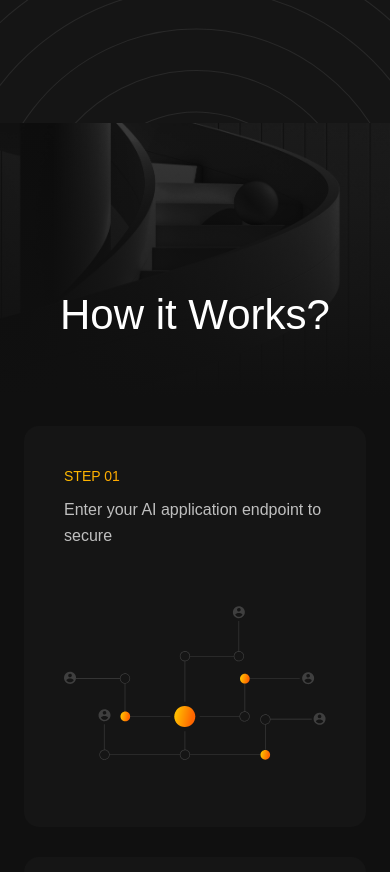
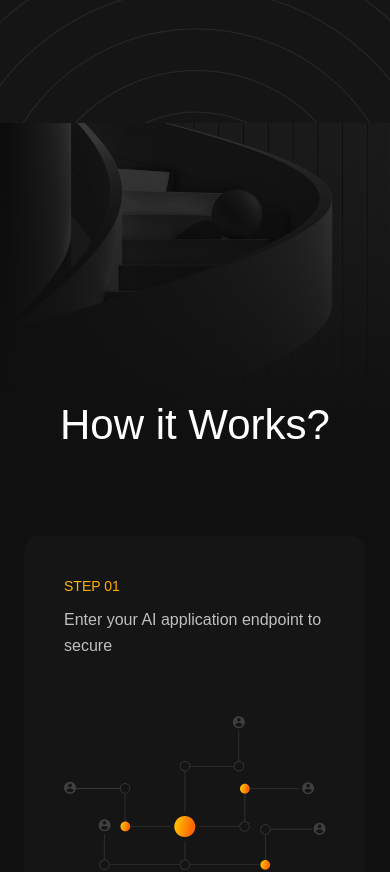
Before and after one commit to Mvishal123/vectorshield, a Next.js app: page / in a window 390 px wide. Shown: the part 3257-4129 px from the top of the page. Built offline with nearby package versions, Linux system fonts and the light colour scheme; a web font is replaced by a local one.

Commit message:
fix: responsiveness and design -how & testimonials

```diff
--- a/src/components/how.tsx
+++ b/src/components/how.tsx
@@ -37,7 +37,7 @@ const How = () => {
       {/* Stairs image */}
       <div
         className={clsx(
-          "absolute h-[70vw] md:h-[30vw]",
+          "absolute h-[80vw] md:h-[30vw]",
           "after:content-[''] after:absolute after:inset-0 after:bg-gradient-to-b after:from-transparent after:to-background"
         )}
       >
@@ -51,7 +51,7 @@ const How = () => {
       </div>
 
       {/* Content */}
-      <Section className="relative z-20 pt-[16rem]">
+      <Section className="relative z-20 pt-[27rem] md:pt-[16rem]">
         <h1 className="text-center text-4xl">How it Works?</h1>
         <div className="mt-section">
           <div className="grid grid-cols-1 gap-15 md:grid-cols-2">
--- a/src/components/testimonials.tsx
+++ b/src/components/testimonials.tsx
@@ -63,16 +63,16 @@ const Testimonials = () => {
       </div>
 
       {/* gradient */}
-      {/* <div className="absolute inset-0">
+      <div className="absolute inset-0">
         <div className="" />
-        <div className="h-full bg-gradient-to-b from-transparent via-[#76004745] to-transparent" />
-      </div> */}
+        <div className="h-full bg-gradient-to-b from-transparent via-[#76004721] to-transparent" />
+      </div>
 
       {/* patterns */}
-      <div className="absolute left-0 -top-[500px] z-10">
+      <div className="hidden md:block absolute left-0 -top-[500px] z-10">
         <WavvyPattern4 />
       </div>
-      <div className="absolute right-0 -top-[500px] z-10">
+      <div className="hidden md:block absolute right-0 -top-[500px] z-10">
         <WavvyPattern5 />
       </div>
     </div>
```
